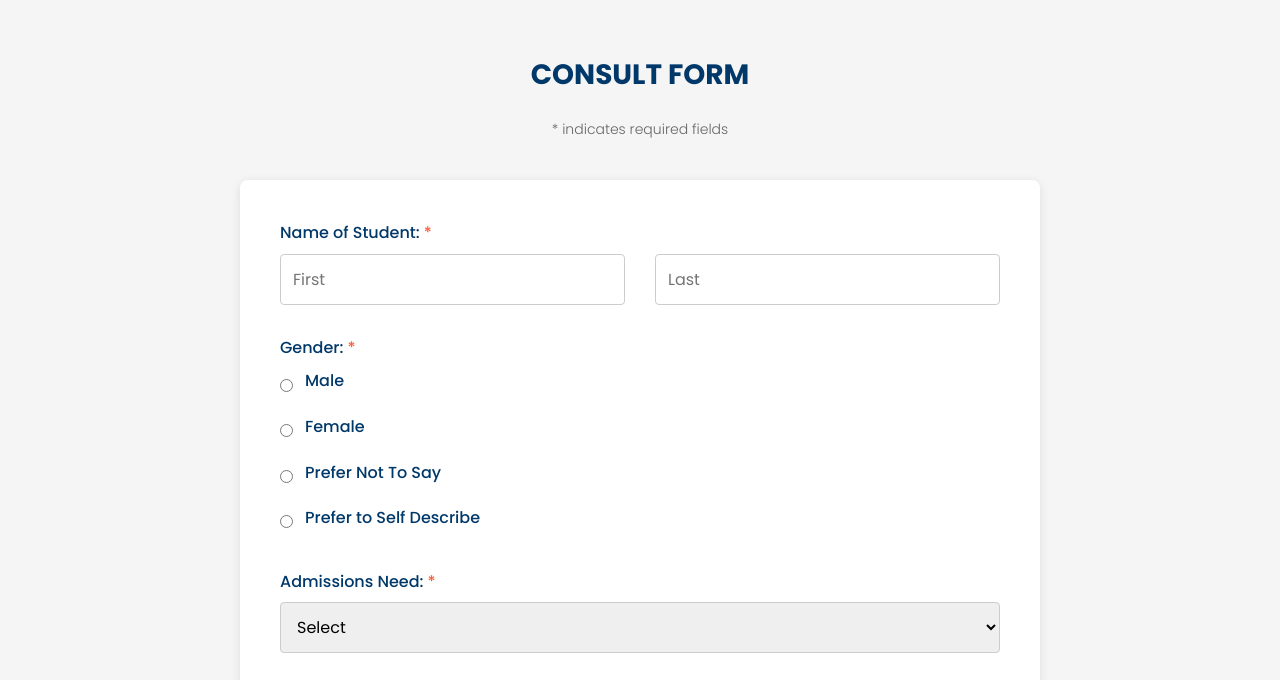
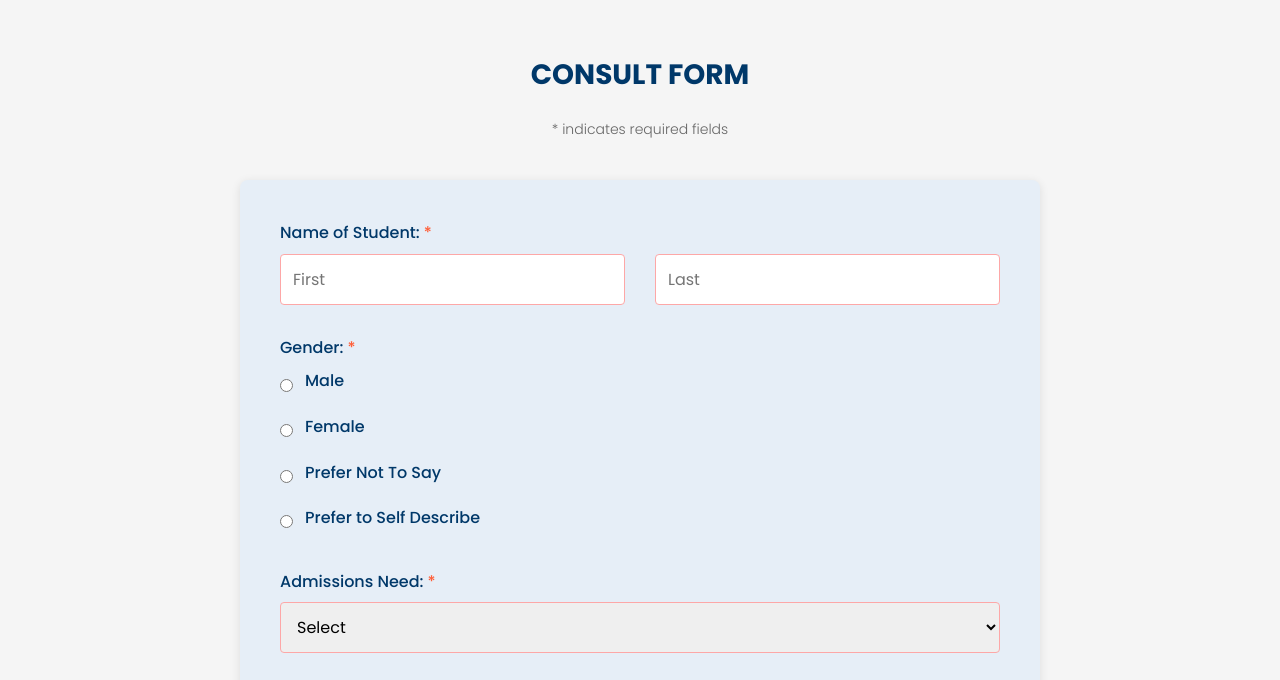
Before and after one commit to TanviC1314/IVS-form, a plain HTML site: page index.html in a window 1280 px wide. Shown: the part 87-767 px from the top of the page. Drawn offline with Linux system fonts and the light colour scheme; a web font is replaced by a local one.

Commit message:
form bg and input colour

```diff
--- a/style.css
+++ b/style.css
@@ -231,9 +231,9 @@ main {
     max-width: 800px;
     margin: 0 auto;
     padding: 40px;
-    background: #fff;
+    background-color: #e6eef7;
     border-radius: 8px;
-    box-shadow: 0 2px 10px rgba(0,0,0,0.1);
+    box-shadow: 0 2px 10px rgba(255, 201, 84, 0.1);
     transition: box-shadow 0.3s ease-in-out, transform 0.3s ease-in-out;
 }
 
@@ -268,7 +268,7 @@ select,
 textarea {
     width: 100%;
     padding: 12px;
-    border: 1px solid #ccc;
+    border: 1px solid #fda7a7;
     border-radius: 4px;
     font-size: 16px;
     font-family: 'Poppins', sans-serif;
@@ -463,9 +463,10 @@ textarea:focus {
     max-width: 800px;
     margin: 0 auto;
     padding: 40px;
-    background: #fff;
+    background: #e6eef7;
+    border-color: #e64a2e;
     border-radius: 8px;
-    box-shadow: 0 2px 10px rgba(0,0,0,0.1);
+    box-shadow: 0 2px 10px rgba(0, 0, 0, 0.1);
 }
 
 .form-group {
@@ -529,5 +530,5 @@ textarea {
     border-radius: 4px;
     text-align: center;
     font-size: 14px;
-    color: #666;
+    color: #f19999;
 }
```
